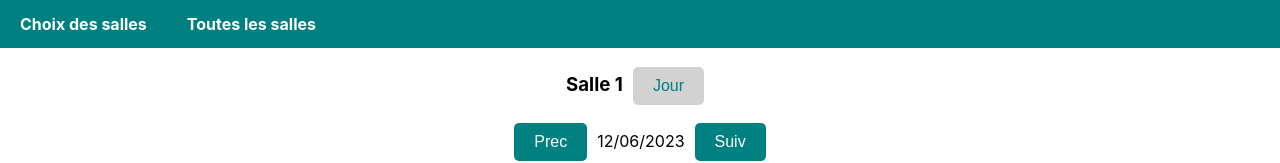
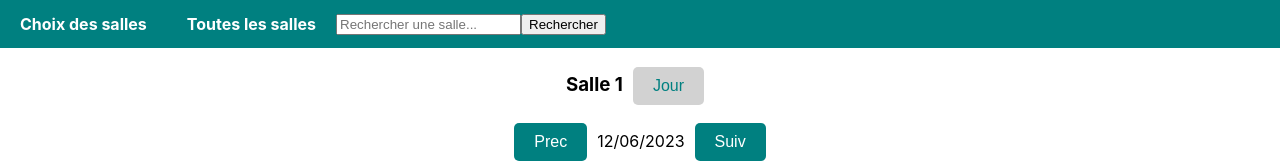
Before and after one commit to alexiakoukougnon/salleTP, a React (Create React App) app in the folder local/client/: page /occupation-salles-tp/salle/1 in a window 1280 px wide. Shown: the top 163 px of the page. Built offline with nearby package versions, Linux system fonts and the light colour scheme; no server answers.

Commit message:
test e06/e07 3

```diff
--- a/local/client/src/EmploiDuTempsSalle/EmploiDuTempsSalle.js
+++ b/local/client/src/EmploiDuTempsSalle/EmploiDuTempsSalle.js
@@ -21,6 +21,7 @@ function EmploiDuTempsSalle() {
      * soit l'id est deja enregistré en session soit on va le chercher dans l'api intermediaire
      */
     useEffect(() => {
+        console.log("nomSalle = " + nomSalle)
         setIsLoading(true)// on indique que l'image est en train de charger
         const storedIdSalle = sessionStorage.getItem(nomSalle); //on recupere l'id de la salle dans sessionStorage
         if (storedIdSalle) {
--- a/local/client/src/Navbar/Navbar.js
+++ b/local/client/src/Navbar/Navbar.js
@@ -1,5 +1,6 @@
 import './Navbar.css'
-import {NavLink} from "react-router-dom"
+import {NavLink, useNavigate} from "react-router-dom"
+import {useState} from "react";
 
 /**
  * Deux liens l'un qui ramene vers l'accueil avec les salles informatiques
@@ -8,12 +9,30 @@ import {NavLink} from "react-router-dom"
  * @constructor
  */
 function Navbar() {
+    const [searchTerm, setSearchTerm] = useState('')
+    const navigate = useNavigate()
+
+    const handleSearch = (e) => {
+        e.preventDefault()
+        navigate(`/salle/${encodeURIComponent(searchTerm)}`)
+        setSearchTerm('')
+    }
+
     return (
         <nav>
             <NavLink to="/">Choix des salles</NavLink>
             <NavLink to="/sallesTP">Toutes les salles</NavLink>
+            <form onSubmit={handleSearch}>
+                <input
+                    type="text"
+                    placeholder="Rechercher une salle..."
+                    value={searchTerm}
+                    onChange={(e) => setSearchTerm(e.target.value)}
+                />
+                <button type="submit">Rechercher</button>
+            </form>
         </nav>
-    );
+    )
 }
 
 export default Navbar;
--- a/local/client/src/Salles/Salles.js
+++ b/local/client/src/Salles/Salles.js
@@ -12,18 +12,13 @@ function Salles() {
         "ES1", "ES2", "ES4", "ES7", "ES8", "ES9"]
     const navigate = useNavigate()
 
-    const handleClick = (salle) => {
-        const salleUrl = encodeURIComponent(salle)
-        navigate(`/salle/${salleUrl}`)
-    }
-
     return (
         <div className="salle-container">
             {nomDesSalles.map((salle, index) => (
                 //classe css "salle-button" pour le style des boutons de salles
                 <button className="salle-button"
                     key={index}
-                    onClick={() => handleClick(salle)}
+                    onClick={() => navigate(`/salle/${encodeURIComponent(nomDesSalles[index])}`)}
                 >
                     { salle === "E06/E07" ? "E07" : salle }
                 </button>
```
